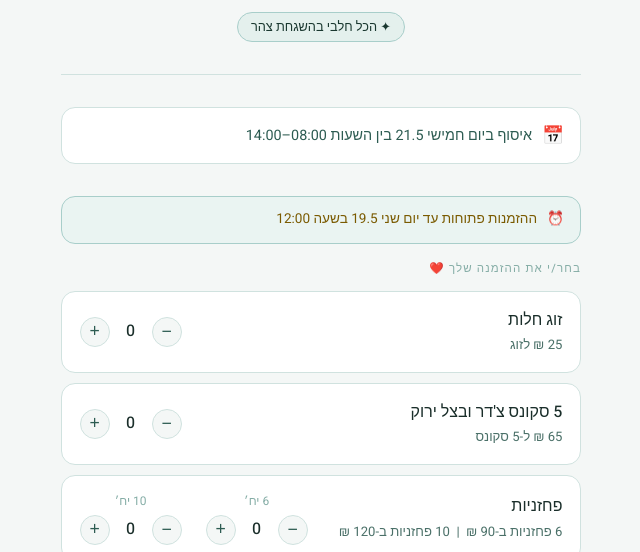
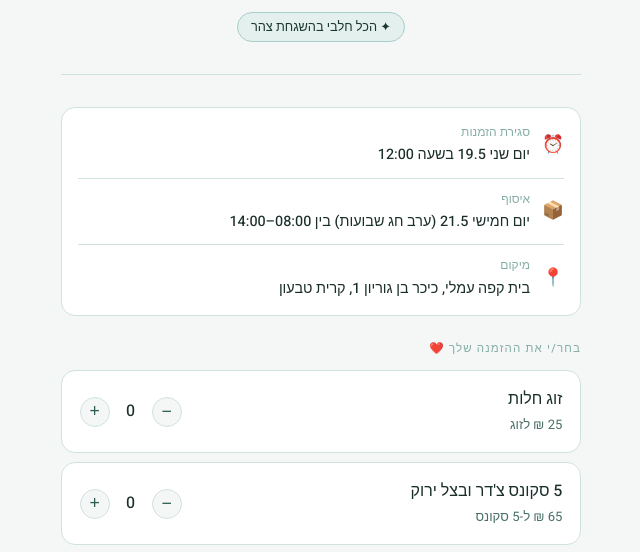
Before and after one commit to aviadvir123/ordered, a plain HTML site: page index.html in a window 1280 px wide. Shown: the part 246-798 px from the top of the page, without its empty margins (319-959 px from the left). Drawn offline with Linux system fonts and the light colour scheme.

Commit message:
Update index.html

```diff
--- a/index.html
+++ b/index.html
@@ -584,15 +584,30 @@
     <span class="kosher-badge">✦ הכל חלבי בהשגחת צהר</span>
   </header>
 
-  <div class="pickup-banner">
-    <span class="icon">📅</span>
-    <span>איסוף ביום חמישי 21.5 בין השעות 08:00–14:00</span>
-  </div>
-
-
-  <div class="deadline-banner">
-    <span>⏰</span>
-    <span>ההזמנות פתוחות עד יום שני 19.5 בשעה 12:00</span>
+  <div class="info-banner">
+    <div class="info-row">
+      <span class="info-icon">⏰</span>
+      <div>
+        <span class="info-label">סגירת הזמנות</span>
+        <span class="info-value">יום שני 19.5 בשעה 12:00</span>
+      </div>
+    </div>
+    <div class="info-divider"></div>
+    <div class="info-row">
+      <span class="info-icon">📦</span>
+      <div>
+        <span class="info-label">איסוף</span>
+        <span class="info-value">יום חמישי 21.5 (ערב חג שבועות) בין 08:00–14:00</span>
+      </div>
+    </div>
+    <div class="info-divider"></div>
+    <div class="info-row">
+      <span class="info-icon">📍</span>
+      <div>
+        <span class="info-label">מיקום</span>
+        <span class="info-value">בית קפה עמלי, כיכר בן גוריון 1, קרית טבעון</span>
+      </div>
+    </div>
   </div>
 
   <p class="section-label">בחר/י את ההזמנה שלך ❤️</p>
```
